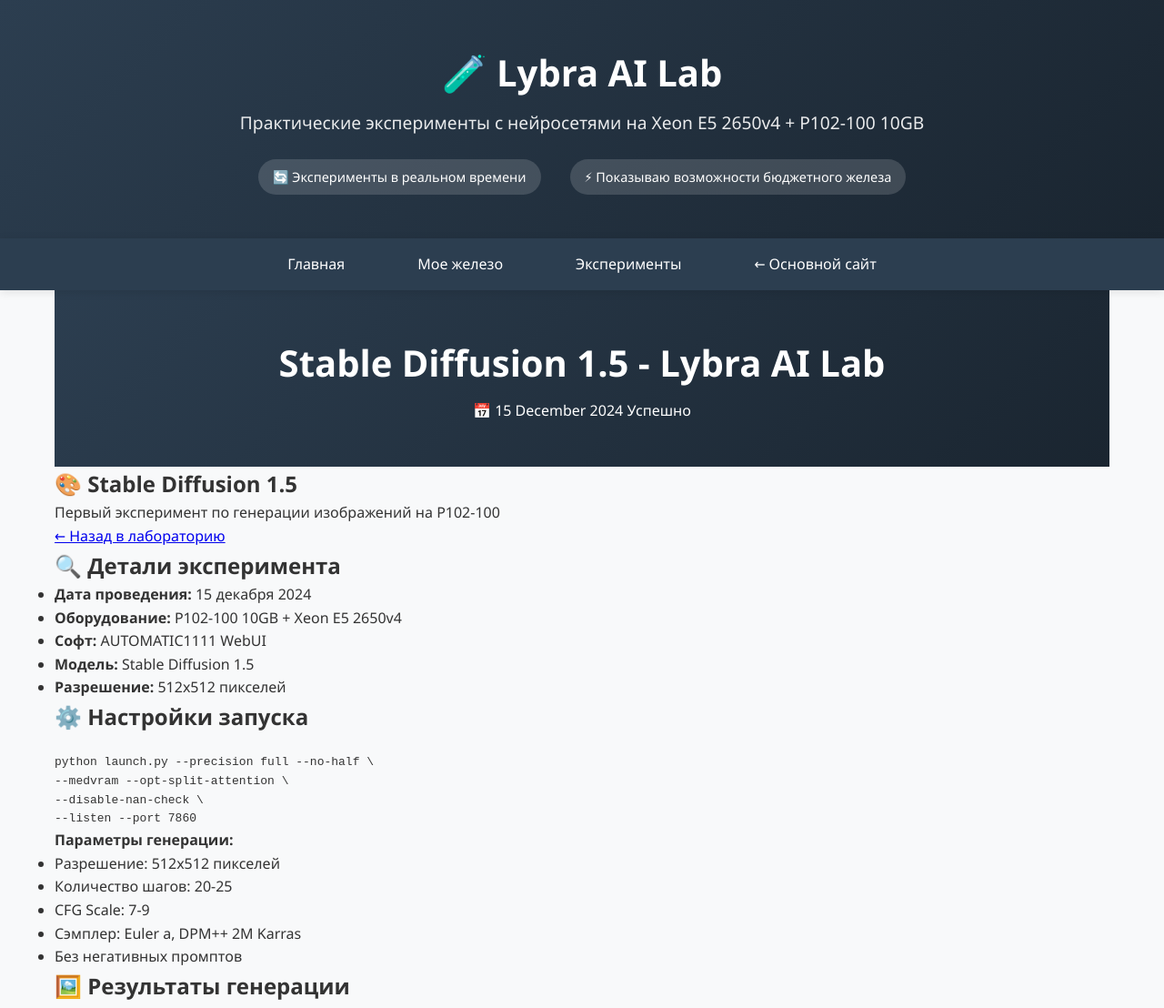
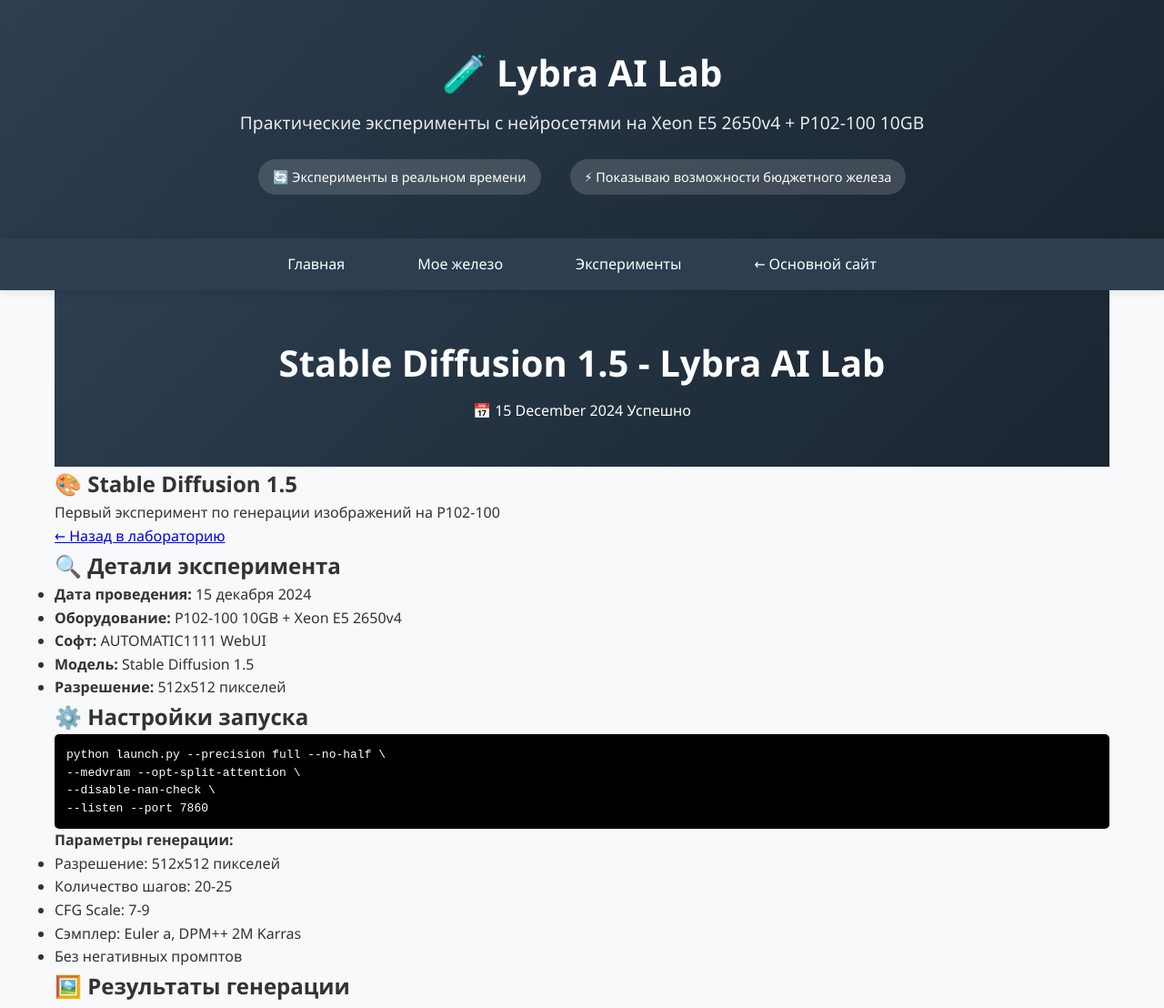
Before and after one commit to lybra-bee/lybra-ai-lab, a Jekyll site: the page built from _experiments/2025-09-15-stable-diffusion-1.5.md, in a window 1280 px wide. Shown: the top 1108 px of the page at 91% size. Built offline with Jekyll 4.4.1, drawn with Linux system fonts in a browser that asks for light colours.

Commit message:
Update 2025-09-15-stable-diffusion-1.5.md

```diff
--- a/_experiments/2025-09-15-stable-diffusion-1.5.md
+++ b/_experiments/2025-09-15-stable-diffusion-1.5.md
@@ -22,12 +22,12 @@
 
 ## ⚙️ Настройки запуска
 
-<pre><code>
+<pre class="terminal">
 python launch.py --precision full --no-half \
 --medvram --opt-split-attention \
 --disable-nan-check \
 --listen --port 7860
-</code></pre>
+</pre>
 
 **Параметры генерации:**
 - Разрешение: 512x512 пикселей
```
